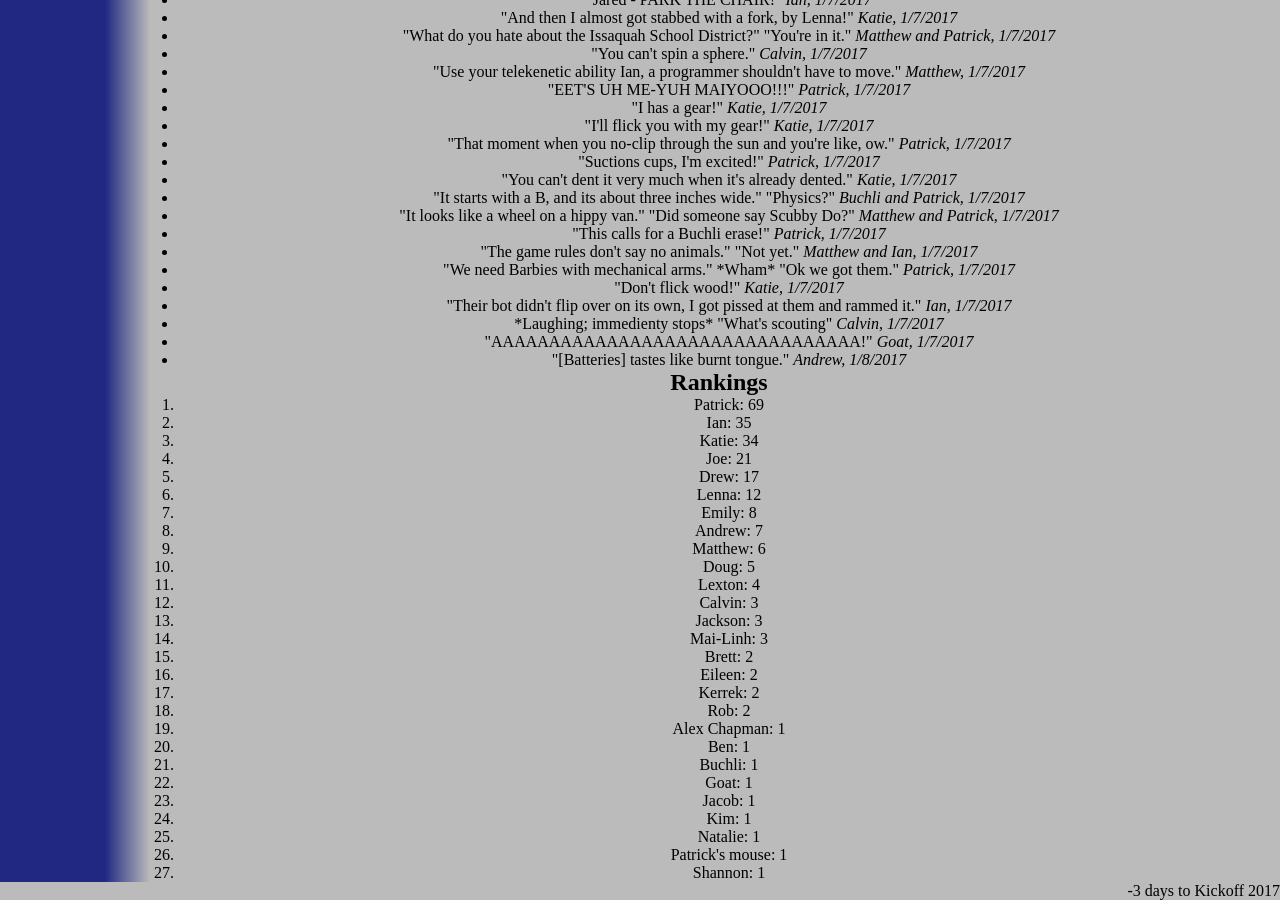
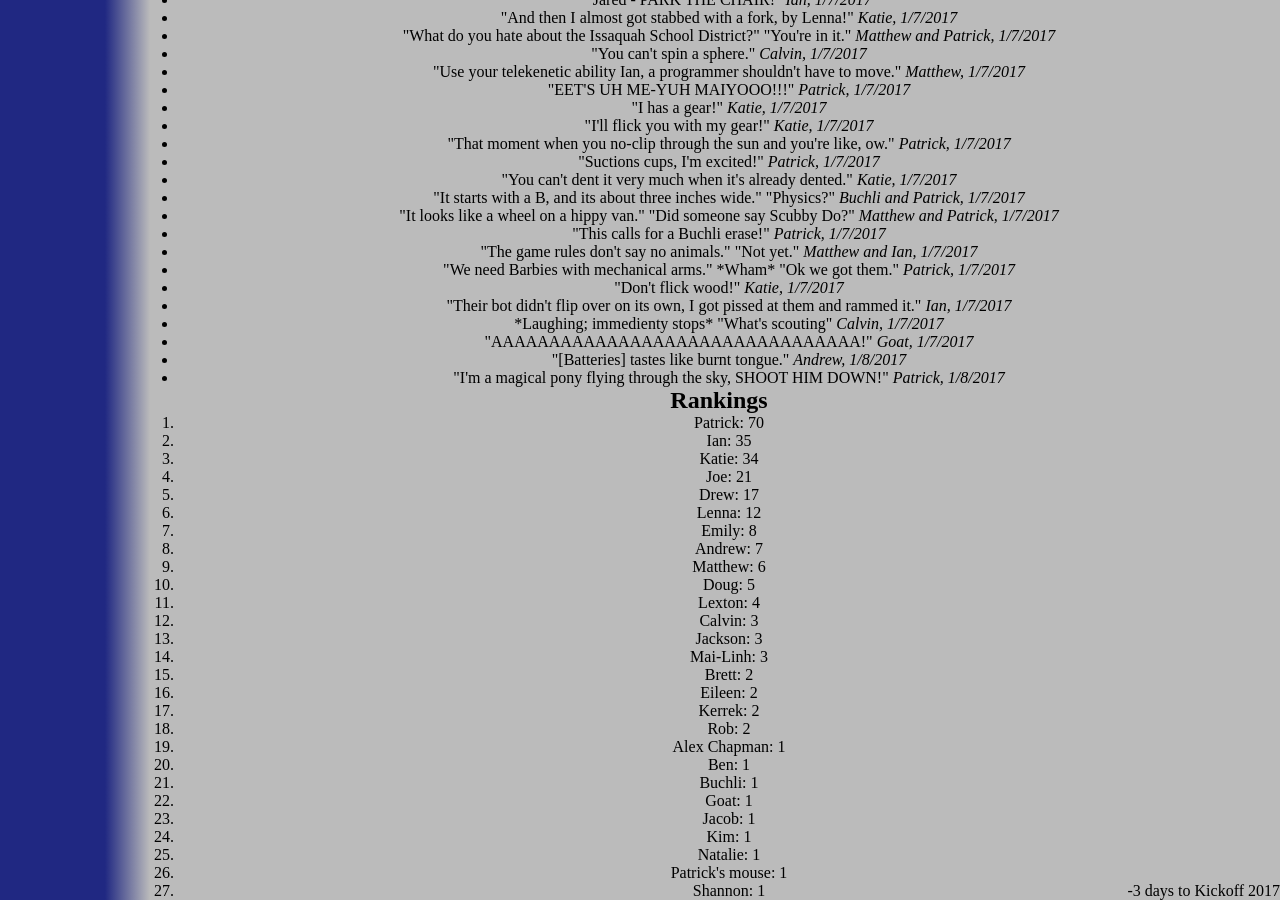
Before and after one commit to katiebugmoon/FRC4131.github.io, a Jekyll site: the page built from media/2017/quotes.html, in a window 1280 px wide and 900 px high, scrolled down 3121 px. Built offline with Jekyll 4.4.1, drawn with Linux system fonts in a browser that asks for light colours; nearby versions of some CDN libraries.

Commit message:
patrick quote

```diff
--- a/media/2017/quotes.html
+++ b/media/2017/quotes.html
@@ -186,6 +186,7 @@ title: Build Season 2017 Quotes
 	<li>*Laughing; immedienty stops* "What's scouting" <i>Calvin, 1/7/2017</i></li>
 	<li>"AAAAAAAAAAAAAAAAAAAAAAAAAAAAAAAA!" <i>Goat, 1/7/2017</i></li>
 	<li>"[Batteries] tastes like burnt tongue." <i>Andrew, 1/8/2017</i></li>
+	<li>"I'm a magical pony flying through the sky, SHOOT HIM DOWN!" <i>Patrick, 1/8/2017</i></li>
 </ul>
 <h2>Rankings</h2>
 <ol id='rankings'></ol>
```
